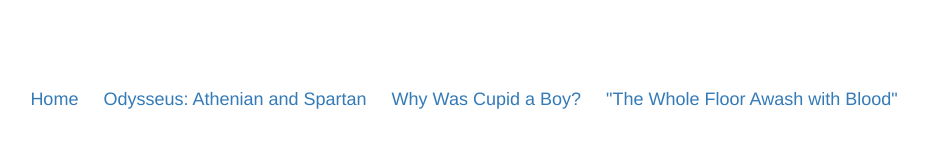
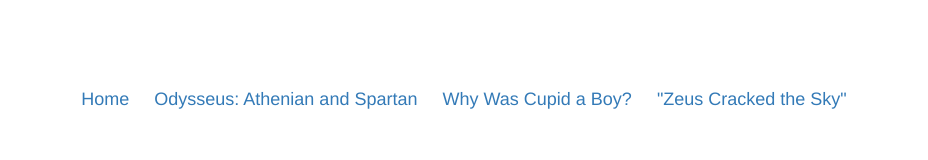
Before and after one commit to ess090502/English-History-Project, a plain HTML site: page Historical Analysis.html in a window 1280 px wide. Shown: the whole page, without its empty margins (176-1104 px from the left). Drawn offline with nearby package versions, Linux system fonts and the light colour scheme.

Commit message:
name correction

```diff
--- a/Historical Analysis.html
+++ b/Historical Analysis.html
@@ -26,7 +26,7 @@
                 <a href="Poem%20Analysis.html">Why Was Cupid a Boy?</a>
                 &nbsp;
                 &nbsp;
-                <a href="Reading.html">"The Whole Floor Awash with Blood"</a>
+                <a href="Reading.html">"Zeus Cracked the Sky"</a>
 
             </h4>
         </div>
```
Also changed, not shown: Odysseus Analysis.html (+1 -1 lines), Poem Analysis.html (+1 -1 lines), Reading.html (+1 -1 lines), index.html (+1 -1 lines).
